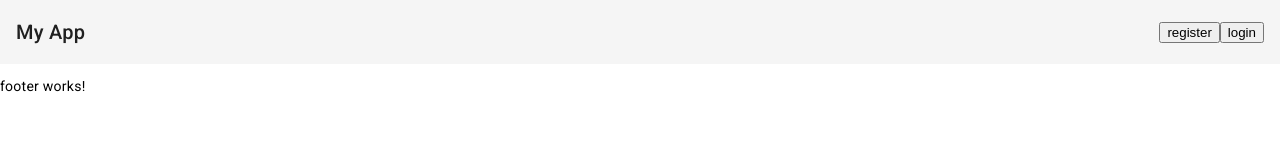
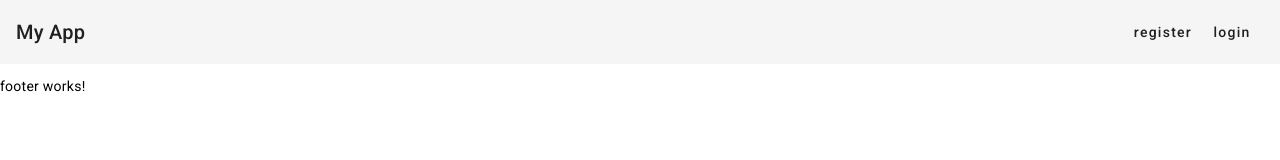
Before and after one commit to Shivansh1234/movie, an Angular app in the folder frontend/: page / in a window 1280 px wide. Shown: the top 160 px of the page. Built offline with nearby package versions, Linux system fonts and the light colour scheme.

Commit message:
minor udpates

```diff
--- a/frontend/src/app/core/header/header.component.html
+++ b/frontend/src/app/core/header/header.component.html
@@ -2,8 +2,8 @@
     <mat-toolbar>
         <span>My App</span>
         <span class="example-spacer"></span>
-        <button [routerLink]="['common/register']" *ngIf="!(isLoggedIn$ | async)">register</button>
-        <button [routerLink]="['common/login']" *ngIf="!(isLoggedIn$ | async)">login</button>
-        <button (click)="onLogout()" *ngIf="isLoggedIn$ | async">logout</button>
+        <button mat-button [routerLink]="['common/register']" *ngIf="!(isLoggedIn$ | async)">register</button>
+        <button mat-button [routerLink]="['common/login']" *ngIf="!(isLoggedIn$ | async)">login</button>
+        <button mat-button (click)="onLogout()" *ngIf="isLoggedIn$ | async">logout</button>
     </mat-toolbar>
 </p>
--- a/frontend/src/app/shared/components/login/login.component.ts
+++ b/frontend/src/app/shared/components/login/login.component.ts
@@ -32,7 +32,7 @@ export class LoginComponent implements OnInit {
         }
       },
       error: (err: HttpErrorResponse) => {
-
+        console.error(err);
       }
     });
   }
--- a/frontend/src/app/shared/services/auth.service.ts
+++ b/frontend/src/app/shared/services/auth.service.ts
@@ -10,22 +10,22 @@ import { User } from '../models/user';
 })
 export class AuthService {
 
-  private loggedIn: BehaviorSubject<boolean> = new BehaviorSubject<boolean>(!!this.getUserToken());
+  private loggedIn$: BehaviorSubject<boolean> = new BehaviorSubject<boolean>(!!this.getUserToken());
 
   constructor(private router: Router, private http: HttpClient) { }
 
   get isLoggedIn(): Observable<boolean> {
-    return this.loggedIn.asObservable();
+    return this.loggedIn$.asObservable();
   }
 
   setUserToken(token: string): void {
     localStorage.setItem('token', token);
-    this.loggedIn.next(true);
+    this.loggedIn$.next(true);
   }
 
   removeUserToken(): void {
     localStorage.removeItem('token');
-    this.loggedIn.next(false);
+    this.loggedIn$.next(false);
     this.router.navigate(['common', 'login']);
   }
 
```
Also changed, not shown: frontend/src/app/core/core.module.ts (+8 -2 lines).
